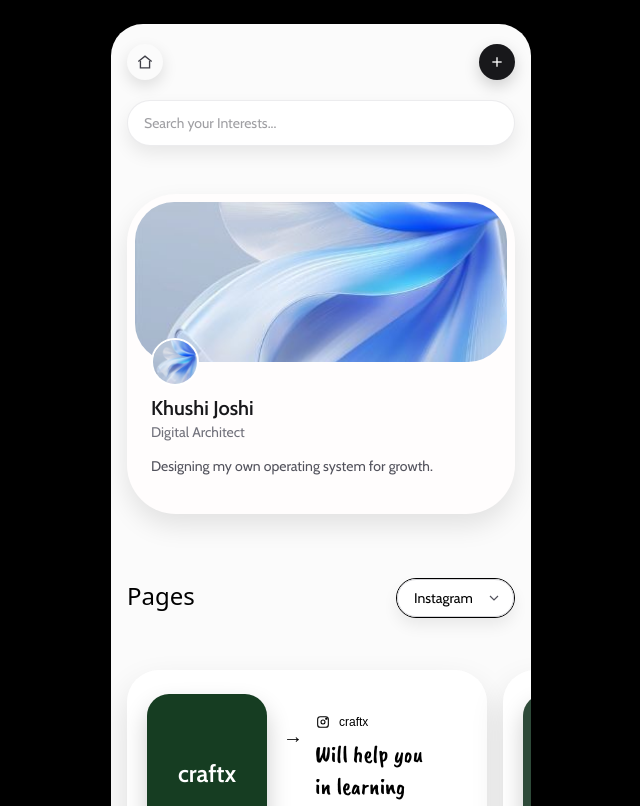
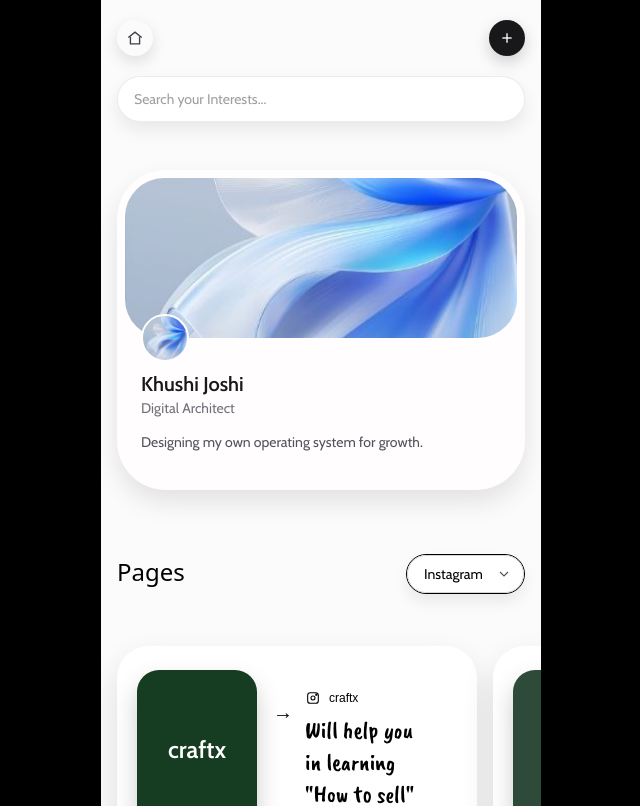
Before and after one commit to khushinj/Structured-Chaos, a Next.js app in the folder frontend/: page / in a window 1280 px wide. Shown: the top 806 px of the page, without its empty margins (319-959 px from the left). Built offline with nearby package versions, Linux system fonts and the light colour scheme; a web font is replaced by a local one.

Commit message:
Size changes

```diff
--- a/frontend/app/page.tsx
+++ b/frontend/app/page.tsx
@@ -170,9 +170,10 @@ const explore = [
 
 export default function Home() {
   return (
-    <div className="min-h-[100svh] overflow-x-hidden overflow-y-auto bg-black px-2 py-6 font-[Cabin,sans-serif] sm:px-4">
+    <div className="min-h-[100svh] overflow-x-hidden overflow-y-auto bg-black px-2 font-[Cabin,sans-serif] sm:px-4">
+
       <motion.div
-        className="mx-auto w-full rounded-[32px] bg-[#fbfbfb] px-4 pb-10 pt-5 shadow-[0_18px_40px_rgba(0,0,0,0.08)] sm:max-w-[420px]"
+        className="mx-auto w-full bg-[#fbfbfb] px-4 pb-10 pt-5 shadow-[0_18px_40px_rgba(0,0,0,0.08)] sm:max-w-[440px]"
         variants={fadeContainer}
         initial="hidden"
         animate="show"
```
